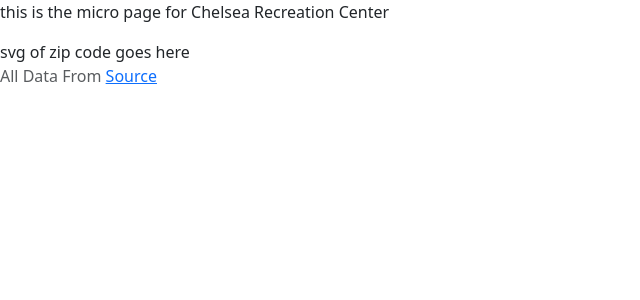
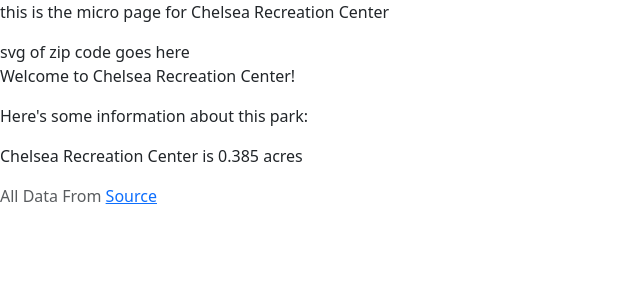
Before and after one commit to Aleciis/Data_Journalism, a Flask app: a page that uses templates/footer.html in a window 1280 px wide. Shown: the part 56-356 px from the top of the page, without its empty margins (0-640 px from the left). Run offline with Flask 3, Linux system fonts and the light colour scheme; some libraries are stand-ins or nearby versions.

Commit message:
implement svg and micro (and submacro)

```diff
--- a/server.py
+++ b/server.py
@@ -51,10 +51,12 @@ def micro():
     for key in Parks:
         key = key.replace(" ", "_")
         Parks_Underscored.append(key)
+    Individual_Park_Spaces_String = str(Individual_Park_Spaces)
+    print(data[Individual_Park_Spaces_String]["ACRES"])
     #print(Parks_underscored)
 
 
-    return render_template('micro_page.html',  Parks= data.keys(), Parks_Underscored=Parks_Underscored, Parks_and_Parks_Underscored=zip(Parks,Parks_Underscored), Individual_Park_Spaces = Individual_Park_Spaces)
+    return render_template('micro_page.html',  Parks= data.keys(), Parks_Underscored=Parks_Underscored, Parks_and_Parks_Underscored=zip(Parks,Parks_Underscored), Individual_Park_Spaces = Individual_Park_Spaces, Park_Acres = data[Individual_Park_Spaces_String]["ACRES"])
 
 
 
--- a/templates/footer.html
+++ b/templates/footer.html
@@ -1,7 +1,3 @@
-
     <div class="card-footer text-body-secondary">
     <p>All Data From <a href="https://nycopendata.socrata.com/Recreation/Parks-Properties/enfh-gkve/about_data">Source</a> </p>
     </div>
-    <script src="https://cdn.jsdelivr.net/npm/bootstrap@5.3.3/dist/js/bootstrap.bundle.min.js" integrity="sha384-YvpcrYf0tY3lHB60NNkmXc5s9fDVZLESaAA55NDzOxhy9GkcIdslK1eN7N6jIeHz" crossorigin="anonymous"></script>
-  </body>
-  </html>
--- a/templates/micro_page.html
+++ b/templates/micro_page.html
@@ -1,18 +1,9 @@
-<!DOCTYPE html>
-<html lang="en">
-  <head>
-    <meta charset="UTF-8">
-    <meta name="viewport" content="width=device-width, initial-scale=1.0">
-    <meta http-equiv="X-UA-Compatible" content="ie=edge">
-    <title>HTML 5 Boilerplate</title>
-    <link rel="stylesheet" href="style.css">
-  </head>
-
   <body>
     {% include 'navbar.html' %}
 
     <p>this is the micro page for {{Individual_Park_Spaces}}</p>
   svg of zip code goes here
+  <p>Welcome to {{Individual_Park_Spaces}}!</p>
+  <p>Here's some information about this park:</p>
+  <p>{{Individual_Park_Spaces}} is {{Park_Acres}} acres</p>
     {% include 'footer.html' %}
-  </body>
-</html>
--- a/templates/navbar.html
+++ b/templates/navbar.html
@@ -2,10 +2,11 @@
 <html lang="en">
   <head>
     <meta charset="UTF-8">
-    <meta name="viewport" content="width=device-width, initial-scale=1">
-  <link href="https://cdn.jsdelivr.net/npm/bootstrap@5.3.3/dist/css/bootstrap.min.css" rel="stylesheet">
-  <script src="https://cdn.jsdelivr.net/npm/bootstrap@5.3.3/dist/js/bootstrap.bundle.min.js"></script>
-    <link rel="stylesheet" href="style.css">
+    <meta name="viewport" content="width=device-width, initial-scale=1.0">
+    <meta http-equiv="X-UA-Compatible" content="ie=edge">
+    <title>Data Journalism - About</title>
+    <link rel="stylesheet" href="../static/style.css">
+    <link href="https://cdn.jsdelivr.net/npm/bootstrap@5.3.3/dist/css/bootstrap.min.css" rel="stylesheet" integrity="sha384-QWTKZyjpPEjISv5WaRU9OFeRpok6YctnYmDr5pNlyT2bRjXh0JMhjY6hW+ALEwIH" crossorigin="anonymous">
   </head>
   <body>
     <nav class="navbar navbar-expand-lg bg-body-tertiary">
@@ -35,7 +36,9 @@
               <li class="nav-item">
                 <a class="nav-link" href="about">About</a>
               </li>
-
+              <script src="https://cdn.jsdelivr.net/npm/bootstrap@5.3.3/dist/js/bootstrap.bundle.min.js"></script>
+              <script src="https://ajax.googleapis.com/ajax/libs/jquery/3.7.1/jquery.min.js"></script>
+              <script src="https://maxcdn.bootstrapcdn.com/bootstrap/3.4.1/js/bootstrap.min.js"></script>
             </ul>
           </div>
         </div>
```
Also changed, not shown: templates/about.html (+4 -16 lines).
